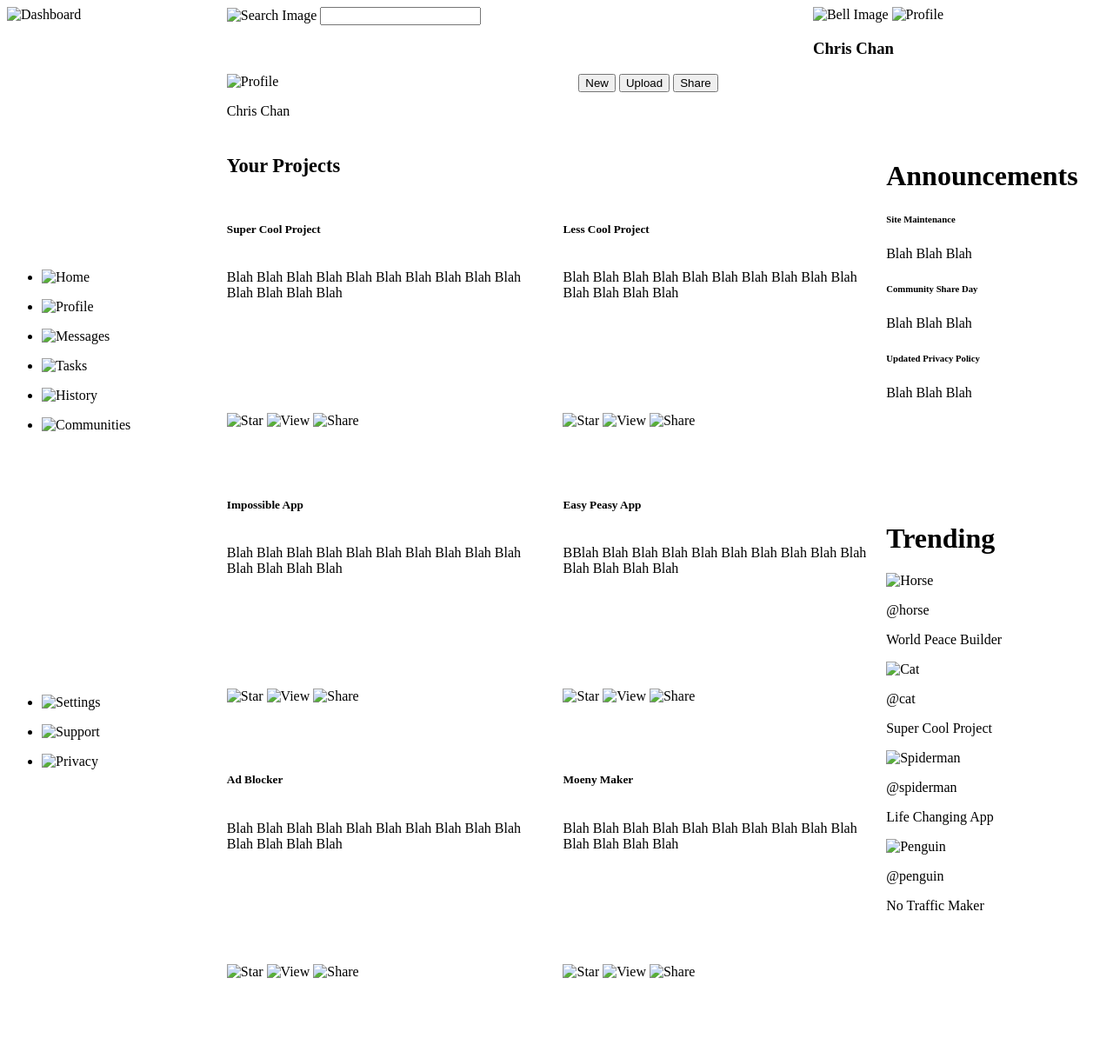
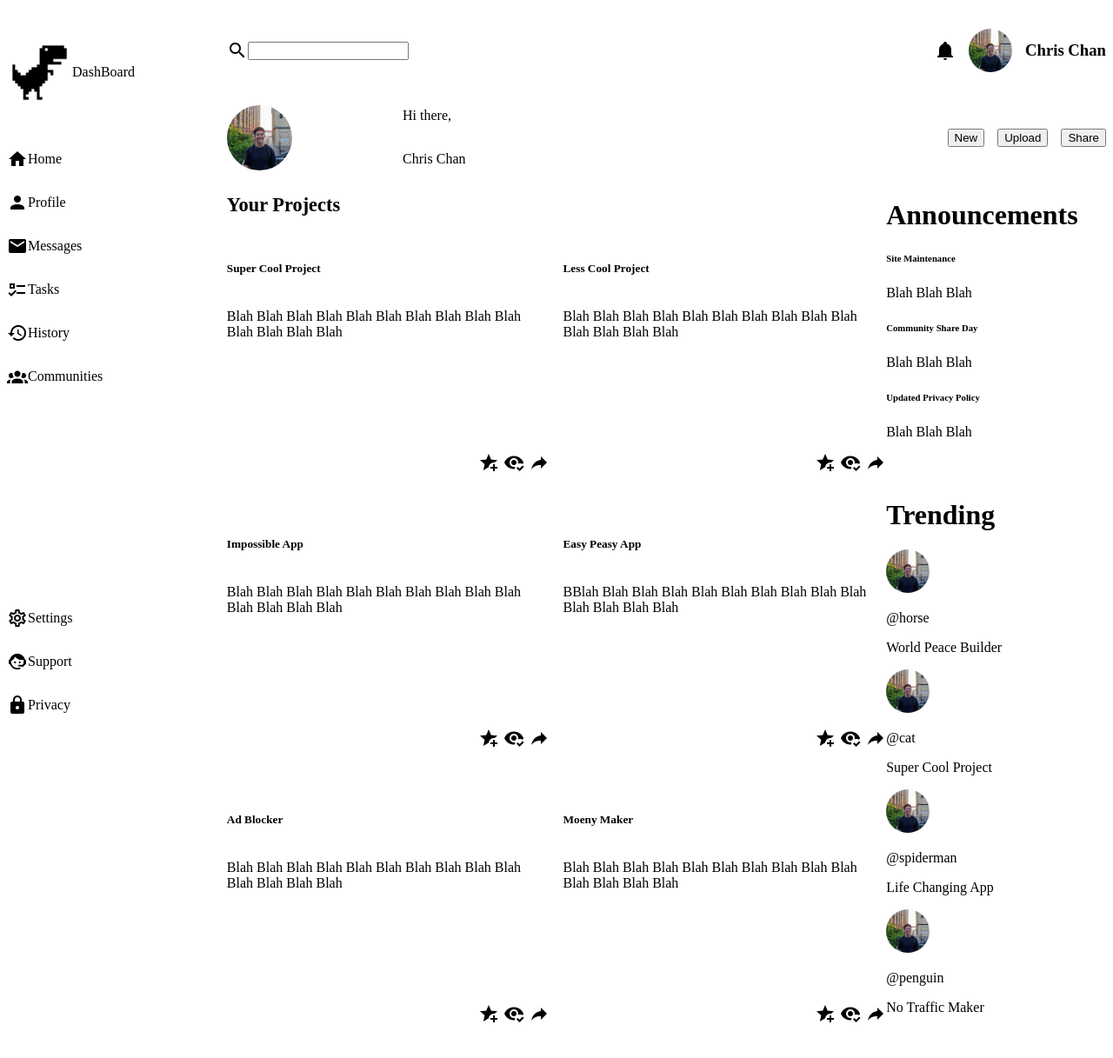
Before and after one commit to thechrizilla/admin-dashboard, a plain HTML site: page index.html in a window 1280 px wide. Shown: the whole page at 87% size. Before the commit the page ends 1177 px from the top, so only its background shows below. Drawn offline with Linux system fonts and the light colour scheme.

Commit message:
add images and more layout changes

```diff
--- a/index.html
+++ b/index.html
@@ -11,49 +11,50 @@
     <div class="container">
         <div class="sidebar">
             <div class="logo">
-                <img src="" alt="Dashboard">
+                <img class="icon" src="images/icons/dino.png" alt="Dino">
+                <p>DashBoard</p>
             </div>
             <div class="menu">
                 <ul>
                     <li>
-                        <img src="" alt="Home">
-                        <p></p>
+                        <img class="icon" src="images/icons/home.png" alt="Home">
+                        <p>Home</p>
                     </li>
                     <li>
-                        <img src="" alt="Profile">
-                        <p></p>
+                        <img class="icon" src="images/icons/profile.png" alt="Profile">
+                        <p>Profile</p>
                     </li>
                     <li>
-                        <img src="" alt="Messages">
-                        <p></p>
+                        <img class="icon" src="images/icons/messages.png" alt="Messages">
+                        <p>Messages</p>
                     </li>
                     <li>
-                        <img src="" alt="Tasks">
-                        <p></p>
+                        <img class="icon" src="images/icons/tasks.png" alt="Tasks">
+                        <p>Tasks</p>
                     </li>
                     <li>
-                        <img src="" alt="History">
-                        <p></p>
+                        <img class="icon" src="images/icons/history.png" alt="History">
+                        <p>History</p>
                     </li>
                     <li>
-                        <img src="" alt="Communities">
-                        <p></p>
+                        <img class="icon" src="images/icons/communities.png" alt="Communities">
+                        <p>Communities</p>
                     </li>
                 </ul>
             </div>
             <div class="help">
                 <ul>
                     <li>
-                        <img src="" alt="Settings">
-                        <p></p>
+                        <img class="icon" src="images/icons/settings.png" alt="Settings">
+                        <p>Settings</p>
                     </li>
                     <li>
-                        <img src="" alt="Support">
-                        <p></p>
+                        <img class="icon" src="images/icons/support.png" alt="Support">
+                        <p>Support</p>
                     </li>
                     <li>
-                        <img src="" alt="Privacy">
-                        <p></p>
+                        <img class="icon" src="images/icons/privacy.png" alt="Privacy">
+                        <p>Privacy</p>
                     </li>
                 </ul>
             </div>
@@ -61,19 +62,19 @@
         <div class="header">
             <div class="top-header">
                 <div class="searchbar">
-                    <img src="" alt="Search Image">
+                    <img class="icon" src="images/icons/search.png" alt="Search">
                     <input type="text" id="search" class="search">
                 </div>
                 <div class="profile">
-                    <img src="" alt="Bell Image">
-                    <img src="" alt="Profile">
+                    <img class="icon" src="images/icons/bell.png" alt="Bell">
+                    <img class="profile-picture" src="images/profiles/profile-pic.jpeg" alt="Profile">
                     <h3 class="user-name">Chris Chan</h3>
                 </div>
             </div>
             <div class="bottom-header">
                 <div class="welcome">
-                    <img src="" alt="Profile">
-                    <p class="hi"></p>
+                    <img class="profile-picture" src="images/profiles/profile-pic.jpeg" alt="Profile">
+                    <p class="hi">Hi there,</p>
                     <p class="welcome-user-name">Chris Chan</p>
                 </div>
                 <div class="buttons">
@@ -90,54 +91,54 @@
                     <h5>Super Cool Project</h5>
                     <p>Blah Blah Blah Blah Blah Blah Blah Blah Blah Blah Blah Blah Blah Blah</p>
                     <div class="action-buttons">
-                        <img src="" alt="Star">
-                        <img src="" alt="View">
-                        <img src="" alt="Share">
+                        <img class="icon" src="images/icons/star.png" alt="Star">
+                        <img class="icon" src="images/icons/view.png" alt="View">
+                        <img class="icon" src="images/icons/share.png" alt="Share">
                     </div>
                 </div>
                 <div class="project">
                     <h5>Less Cool Project</h5>
                     <p>Blah Blah Blah Blah Blah Blah Blah Blah Blah Blah Blah Blah Blah Blah</p>
                     <div class="action-buttons">
-                        <img src="" alt="Star">
-                        <img src="" alt="View">
-                        <img src="" alt="Share">
+                        <img class="icon" src="images/icons/star.png" alt="Star">
+                        <img class="icon" src="images/icons/view.png" alt="View">
+                        <img class="icon" src="images/icons/share.png" alt="Share">
                     </div>
                 </div>
                 <div class="project">
                     <h5>Impossible App</h5>
                     <p>Blah Blah Blah Blah Blah Blah Blah Blah Blah Blah Blah Blah Blah Blah</p>
                     <div class="action-buttons">
-                        <img src="" alt="Star">
-                        <img src="" alt="View">
-                        <img src="" alt="Share">
+                        <img class="icon" src="images/icons/star.png" alt="Star">
+                        <img class="icon" src="images/icons/view.png" alt="View">
+                        <img class="icon" src="images/icons/share.png" alt="Share">
                     </div>
                 </div>
                 <div class="project">
                     <h5>Easy Peasy App</h5>
                     <p>BBlah Blah Blah Blah Blah Blah Blah Blah Blah Blah Blah Blah Blah Blah</p>
                     <div class="action-buttons">
-                        <img src="" alt="Star">
-                        <img src="" alt="View">
-                        <img src="" alt="Share">
+                        <img class="icon" src="images/icons/star.png" alt="Star">
+                        <img class="icon" src="images/icons/view.png" alt="View">
+                        <img class="icon" src="images/icons/share.png" alt="Share">
                     </div>
                 </div>
                 <div class="project">
                     <h5>Ad Blocker</h5>
                     <p>Blah Blah Blah Blah Blah Blah Blah Blah Blah Blah Blah Blah Blah Blah</p>
                     <div class="action-buttons">
-                        <img src="" alt="Star">
-                        <img src="" alt="View">
-                        <img src="" alt="Share">
+                        <img class="icon" src="images/icons/star.png" alt="Star">
+                        <img class="icon" src="images/icons/view.png" alt="View">
+                        <img class="icon" src="images/icons/share.png" alt="Share">
                     </div>
                 </div>
                 <div class="project">
                     <h5>Moeny Maker</h5>
                     <p>Blah Blah Blah Blah Blah Blah Blah Blah Blah Blah Blah Blah Blah Blah</p>
                     <div class="action-buttons">
-                        <img src="" alt="Star">
-                        <img src="" alt="View">
-                        <img src="" alt="Share">
+                        <img class="icon" src="images/icons/star.png" alt="Star">
+                        <img class="icon" src="images/icons/view.png" alt="View">
+                        <img class="icon " src="images/icons/share.png" alt="Share">
                     </div>
                 </div>
             </div>
@@ -162,22 +163,22 @@
                 <h1>Trending</h1>
                 <div class="users">
                     <div class="user">
-                        <img src="" alt="Horse">
+                        <img class="profile-picture" src="images/profiles/profile-pic.jpeg" alt="Horse">
                         <p>@horse</p>
                         <p>World Peace Builder</p>
                     </div>
                     <div class="user">
-                        <img src="" alt="Cat">
+                        <img class="profile-picture" src="images/profiles/profile-pic.jpeg" alt="Cat">
                         <p>@cat</p>
                         <p>Super Cool Project</p>
                     </div>
                     <div class="user">
-                        <img src="" alt="Spiderman">
+                        <img class="profile-picture" src="images/profiles/profile-pic.jpeg" alt="Spiderman">
                         <p>@spiderman</p>
                         <p>Life Changing App</p>
                     </div>
                     <div class="user">
-                        <img src="" alt="Penguin">
+                        <img class="profile-picture" src="images/profiles/profile-pic.jpeg" alt="Penguin">
                         <p>@penguin</p>
                         <p>No Traffic Maker</p>
                     </div>
--- a/style.css
+++ b/style.css
@@ -4,26 +4,79 @@
     grid-template-columns: 1fr 4fr;
 }
 
+/* Header */
 .header {
     display: grid;
     grid-template-rows: 1fr 1fr;
 }
 
+/* Top Header */
 .top-header {
     display: grid;
     grid-template-columns: 2fr 1fr;
 }
 
+.searchbar {
+    display: flex;
+    align-items: center;
+}
+
+.profile {
+    display: flex;
+    align-items: center;
+    margin-left: auto;
+    gap: 15px;
+}
+
+
+/* Bottom Header */
 .bottom-header {
     display: grid;
     grid-template-columns: 2fr 3fr;
 }
 
+.welcome {
+    display: grid;
+    grid-template-columns: 1fr 1fr;
+    grid-template-rows: 1fr 1fr;
+}
+
+.buttons {
+    display: flex;
+    align-items: center;
+    justify-self: center;
+    margin-left: auto;
+    gap: 15px;
+}
+
+
+/* Sidebar */
+
+.logo {
+    display: flex;
+    align-items: center;
+    max-width: 50%;
+    height: 150px;
+}
 .sidebar {
     display: grid;
     grid-row: 1 / 3;
+    grid-template-rows: auto 1fr 1fr;
 }
 
+.sidebar ul {
+    display: grid;
+    margin: 0;
+    padding: 0;
+}
+
+.sidebar li {
+    display: flex;
+    list-style-type: none;
+    align-items: center;
+}
+
+/* Main Content */
 .main-content {
     display: grid;
     grid-template-columns: 3fr 1fr;
@@ -44,4 +97,38 @@
 .main-content .projects > h1 {
     font-size: 1.4rem;
     grid-column: 1 / -1;
-  }
+}
+
+.action-buttons {
+    display: flex;
+    margin-left: auto;
+    gap: 5px;
+}
+
+/* Icons */
+
+.icon {
+    width: 24px;
+    height: 24px;
+}
+
+.logo .icon {
+    width: 75px;
+    height: 75px;
+}
+
+/* Profile Pictures */
+
+.profile-picture {
+    border-radius: 50%;
+    width: 50px;
+    height: 50px;
+}
+
+.welcome .profile-picture {
+    grid-row: 1 / 4;
+    align-self: center;
+    border-radius: 50%;
+    width: 75px;
+    height: 75px;
+}
```
Also changed, not shown: images/icons/bell.png (added), images/icons/communities.png (added), images/icons/dino.png (added), images/icons/history.png (added), images/icons/home.png (added), images/icons/messages.png (added), images/icons/privacy.png (added), images/icons/profile.png (added), images/icons/search.png (added), images/icons/settings.png (added), images/icons/share.png (added), images/icons/star.png (added), images/icons/support.png (added), images/icons/tasks.png (added), 3 more files.
